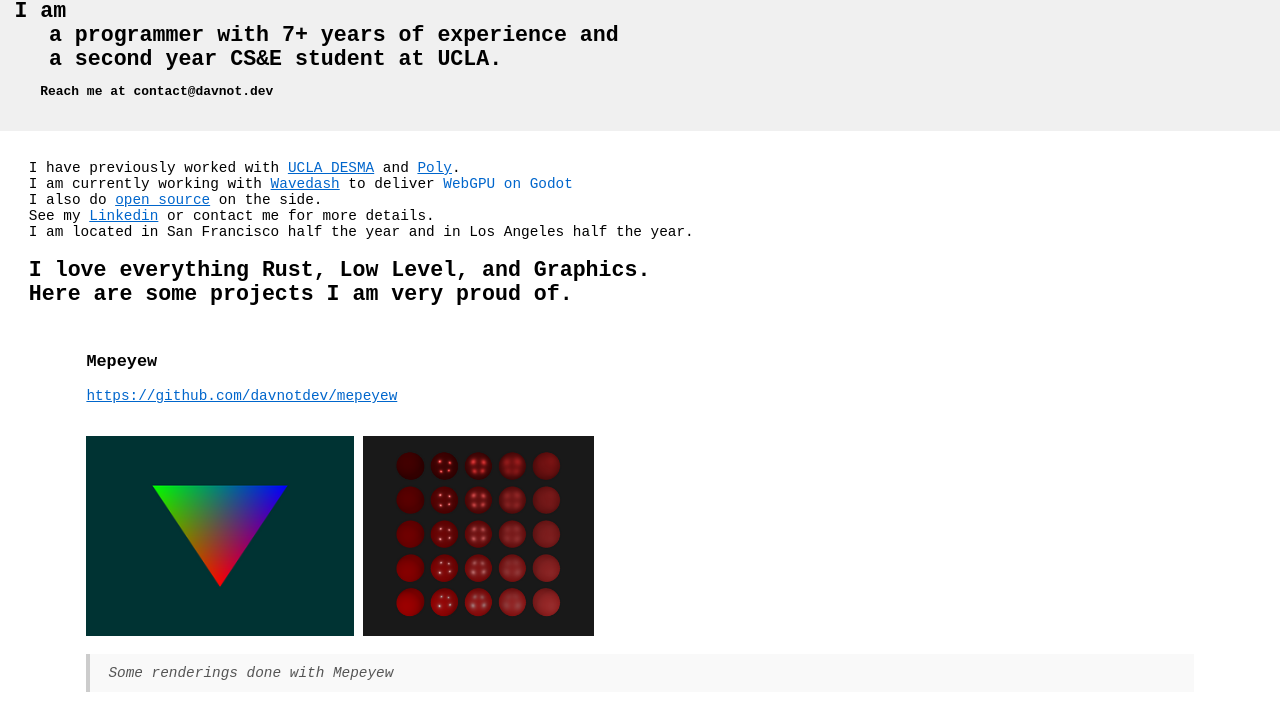
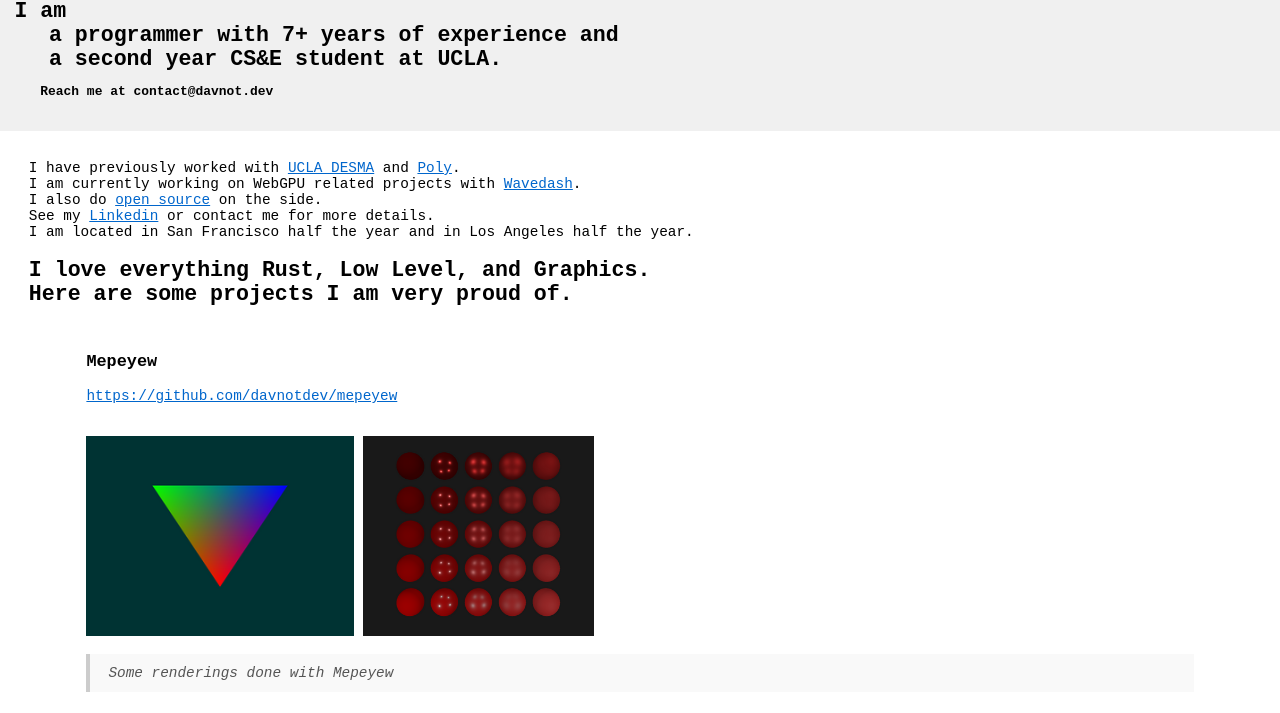
Before and after one commit to davnotdev/davnotdotdev, a plain HTML site: page index.html in a window 1280 px wide. Shown: the part 87-800 px from the top of the page. Drawn offline with Linux system fonts and the light colour scheme; a web font is replaced by a local one.

Commit message:
Update index.html

```diff
--- a/index.html
+++ b/index.html
@@ -116,7 +116,7 @@
 
         I have previously worked with <a href="https://dma.ucla.edu/">UCLA DESMA</a> and <a href="https://poly.app/">Poly</a>.
         <br>
-        I am currently working with <a href="https://wavedash.gg/">Wavedash</a> to deliver <a>WebGPU on Godot</a>
+        I am currently working on WebGPU related projects with <a href="https://wavedash.gg/">Wavedash</a>.
         <br>
         I also do <a href="https://github.com/davnotdev">open source</a> on the side.
         <br>
```
